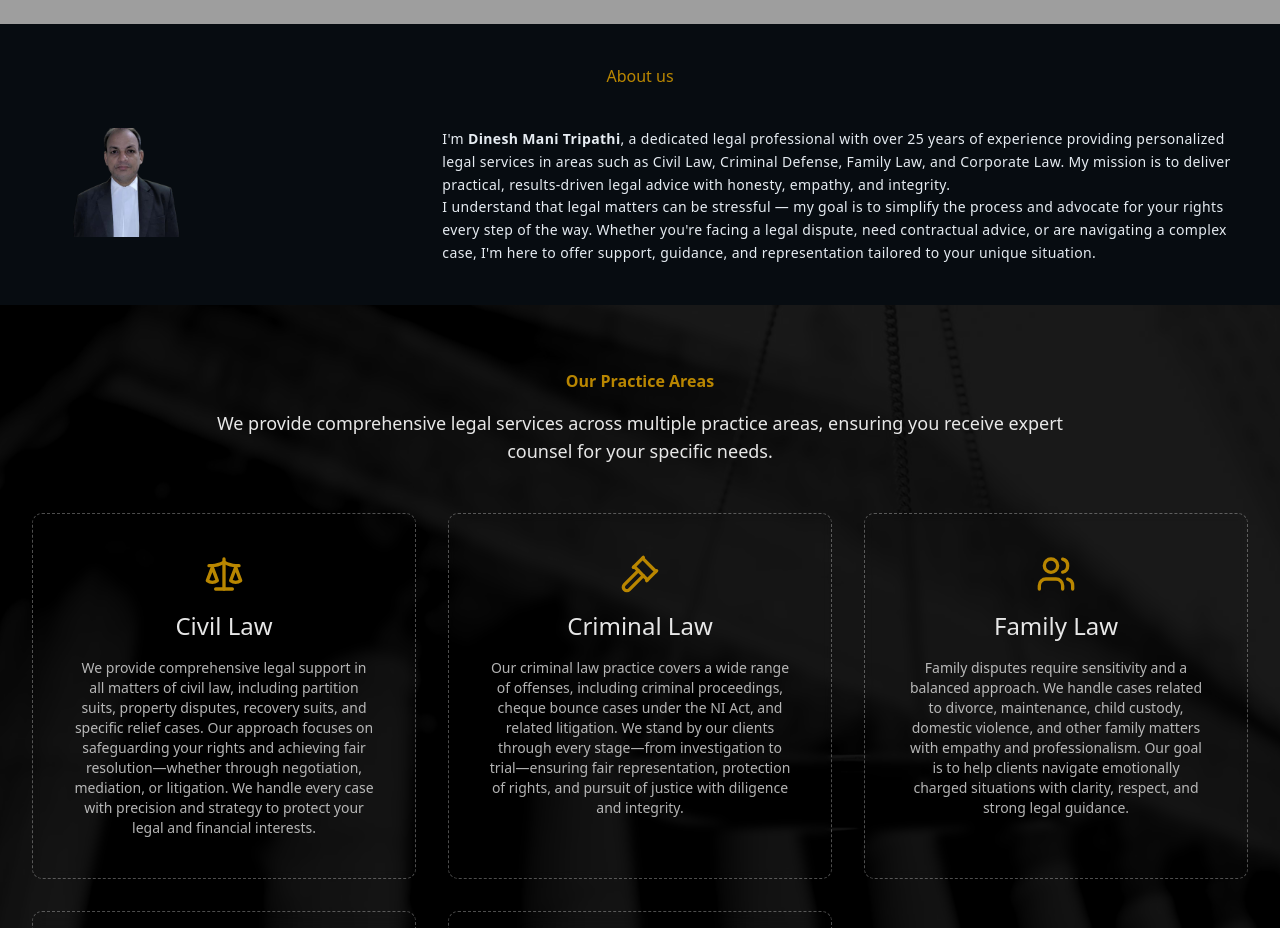
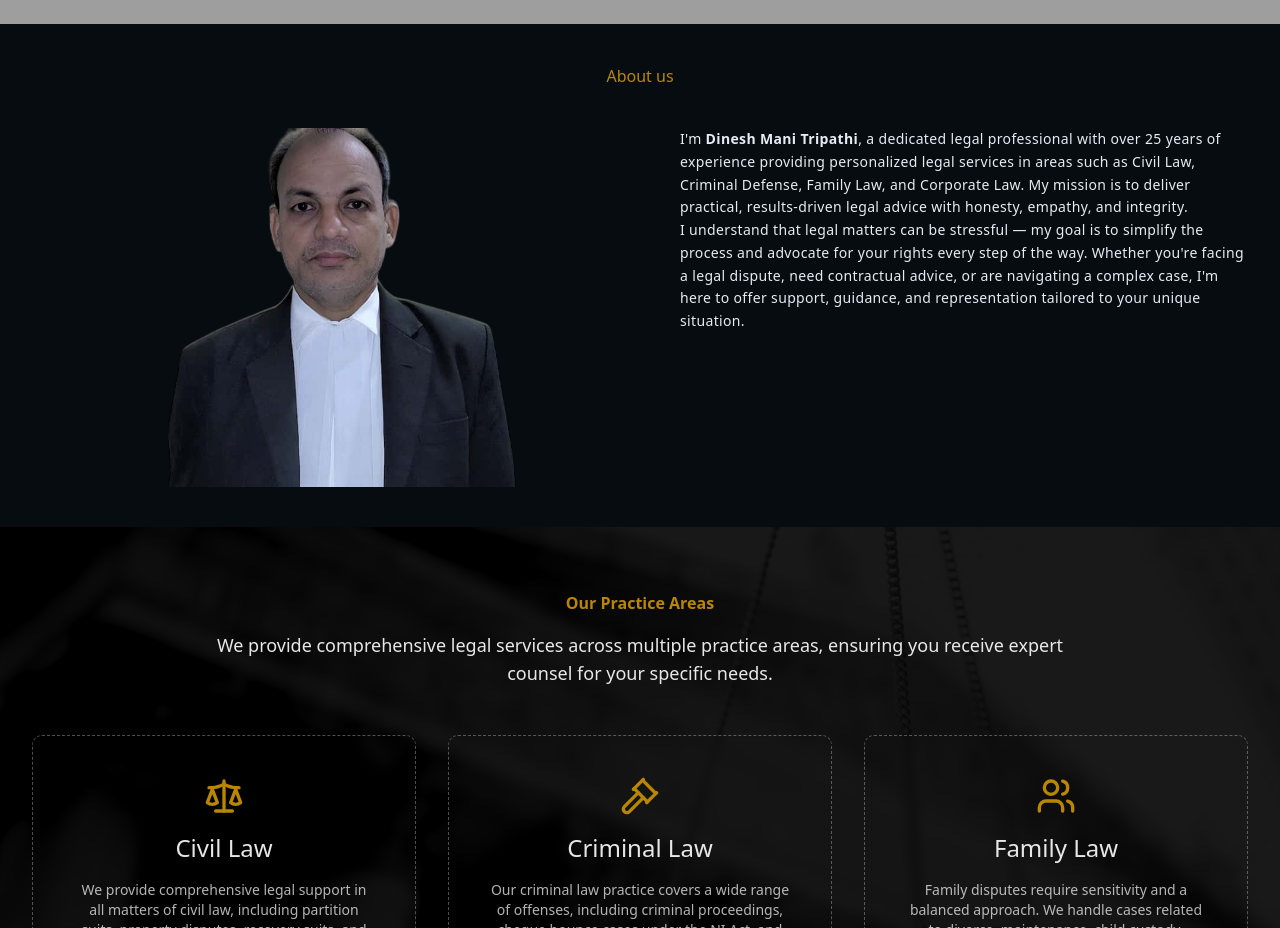
Before and after one commit to Mrutunjay113/law-site, a Next.js app: page / in a window 1280 px wide. Shown: the part 920-1848 px from the top of the page. Built offline with nearby package versions, Linux system fonts and the light colour scheme; grey boxes are pictures that could not be loaded.

Commit message:
Refactor About component to simplify image rendering by removing unnecessary figure tag. Enhance code readability and maintainability.

```diff
--- a/src/components/About.jsx
+++ b/src/components/About.jsx
@@ -11,7 +11,6 @@ export default function About() {
           </h2>
         </header>
         <div className="mt-10 flex flex-col lg:flex-row w-full gap-10">
-          <figure>
           <Image
             src="/images/profile1.png"
             alt="Dinesh Mani Tripathi - Experienced Legal Professional with 25+ years of experience in Civil, Criminal, Family, and Corporate Law"
@@ -20,7 +19,7 @@ export default function About() {
             className="rounded-lg w-full lg:w-1/2"
             priority={false}
           />
-          </figure>
+
           <div className="tracking-wide text-sm sm:text-md leading-relaxed">
             <p>
               I'm <strong>Dinesh Mani Tripathi</strong>, a dedicated legal
```
Lines whose indentation alone changed are shown as unchanged.
